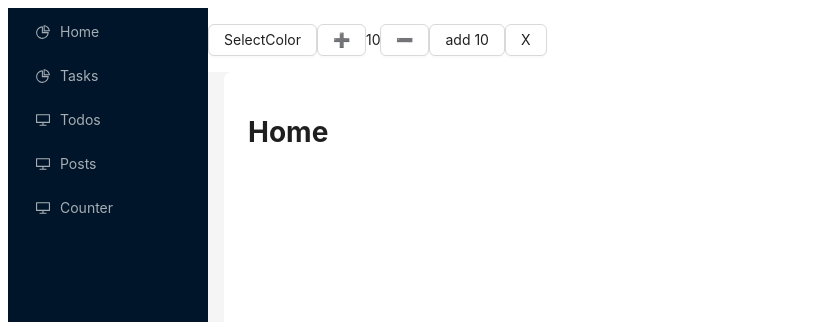
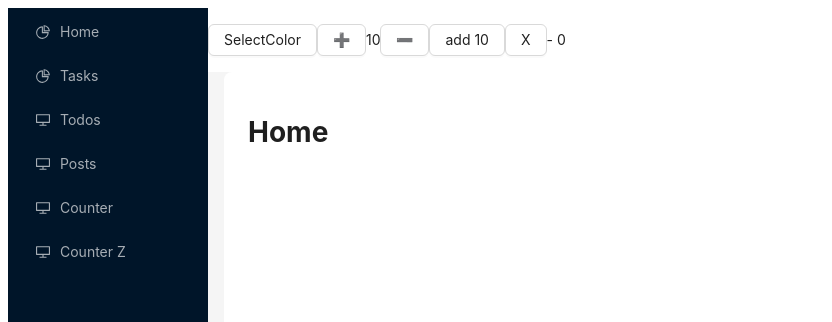
Before and after one commit to react140402/session07, a React (Vite) app: page / in a window 1280 px wide. Shown: the top 322 px of the page, without its empty margins (0-832 px from the left). Built offline with nearby package versions, Linux system fonts and the light colour scheme.

Commit message:
zustand counter

```diff
--- a/package.json
+++ b/package.json
@@ -17,7 +17,8 @@
     "react-dom": "^19.1.0",
     "react-helmet-async": "^2.0.5",
     "react-redux": "^9.2.0",
-    "react-router-dom": "^7.6.2"
+    "react-router-dom": "^7.6.2",
+    "zustand": "^5.0.6"
   },
   "devDependencies": {
     "babel-plugin-react-compiler": "^19.1.0-rc.2",
--- a/src/AppLayout.tsx
+++ b/src/AppLayout.tsx
@@ -8,6 +8,7 @@ import { Layout, Menu, theme } from 'antd';
 import { SelectColor } from './components/SelectColor';
 import { useNavigate, Outlet } from 'react-router-dom';
 import Counter from './components/Counter';
+import { useCounterStore } from './components/counter-zustand/counter.store';
 
 const { Header, Content, Footer, Sider } = Layout;
 
@@ -33,6 +34,7 @@ const items: MenuItem[] = [
     getItem('Todos', '/todo', <DesktopOutlined />),
     getItem('Posts', '/post', <DesktopOutlined />),
     getItem('Counter', '/counter', <DesktopOutlined />),
+    getItem('Counter Z', '/counter-z', <DesktopOutlined />),
 ];
 
 export const AppLayout = () => {
@@ -41,6 +43,7 @@ export const AppLayout = () => {
     const {
         token: { colorBgContainer, borderRadiusLG },
     } = theme.useToken();
+    const { count } = useCounterStore();
 
     return (
         <Layout style={{ minHeight: '100vh' }}>
@@ -52,6 +55,7 @@ export const AppLayout = () => {
                 <Header style={{ padding: 0, background: colorBgContainer }} >
                     <SelectColor />
                     <Counter></Counter>
+                    - {count}
                 </Header>
                 <Content style={{ margin: '0 16px' }}>
                     <div
--- a/src/AppRoutes.tsx
+++ b/src/AppRoutes.tsx
@@ -11,6 +11,7 @@ const TaskList = lazy(() => import("./pages/Task/TaskList"))
 const TodoList = lazy(() => import("./pages/Todo/TodoList"))
 const PostList = lazy(() => import("./pages/Post/PostList"))
 const Counter = lazy(() => import("./components/Counter"))
+const CounterZ = lazy(() => import("./components/counter-zustand/Counter"))
 
 
 
@@ -39,6 +40,10 @@ export const router = createBrowserRouter([
             {
                 path: 'counter',
                 element: <Counter />
+            },
+            {
+                path: 'counter-z',
+                element: <CounterZ />
             }
 
         ]
--- /dev/null
+++ b/src/components/counter-zustand/Counter.tsx
@@ -0,0 +1,15 @@
+import { Button } from "antd"
+import { useCounterStore } from "./counter.store";
+
+export default function Counter() {
+    const { count, increment, decrement, incrementByAmount } = useCounterStore();
+    return (
+        <>
+            <Button onClick={() => increment()}>➕</Button>
+            {count}
+            <Button onClick={() => decrement()}>➖</Button>
+            <Button onClick={() => incrementByAmount(10)}>add 10</Button>
+
+        </>
+    )
+}
--- /dev/null
+++ b/src/components/counter-zustand/counter.store.ts
@@ -0,0 +1,17 @@
+import { create } from 'zustand';
+
+interface Store {
+    count: number;
+    increment: () => void;
+    decrement: () => void;
+    reset: () => void;
+    incrementByAmount: (amount: number) => void;
+}
+
+export const useCounterStore = create<Store>((set) => ({
+    count: 0,
+    increment: () => set(state => ({ count: state.count + 1 })),
+    decrement: () => set(state => ({ count: state.count - 1 })),
+    reset: () => set(state => ({ count: 0 })),
+    incrementByAmount: (amount: number) => set(state => ({ count: state.count + amount })),
+}));
```
Also changed, not shown: 1 other file (tests, documents, lock files or other folders).
